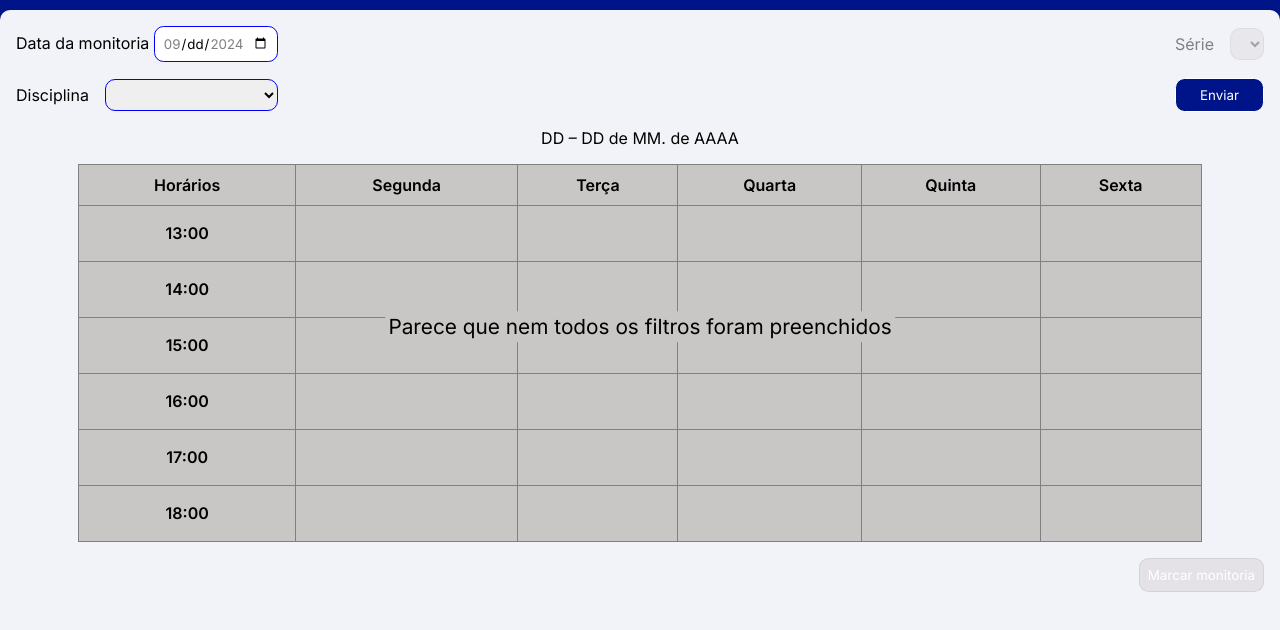
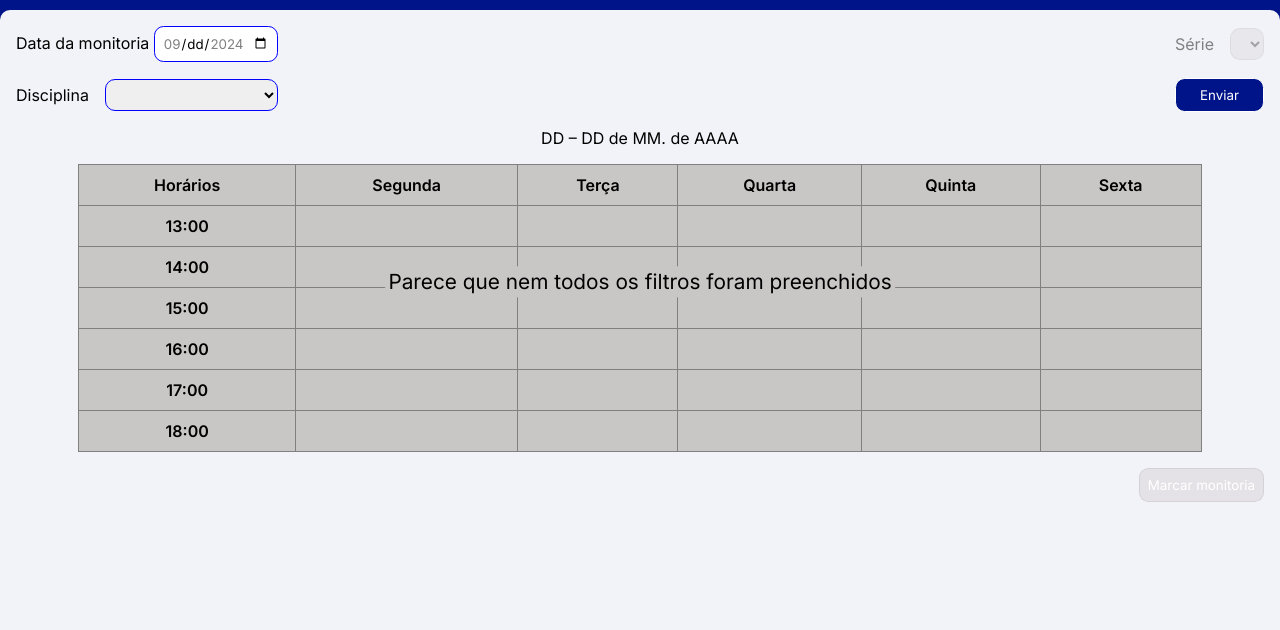
Before and after one commit to gedaijef/SiteMonitoria, a plain HTML site: page index.html in a window 1280 px wide. Shown: the part 64-694 px from the top of the page. Drawn offline with nearby package versions, Linux system fonts and the light colour scheme.

Commit message:
Retirando o atributo de Altura das células

```diff
--- a/css/style.css
+++ b/css/style.css
@@ -192,7 +192,6 @@ main {
 }
 
 .tabela td {
-    height: 3.5rem;
     border: 1px solid var(--azul100);
 }
 
```
